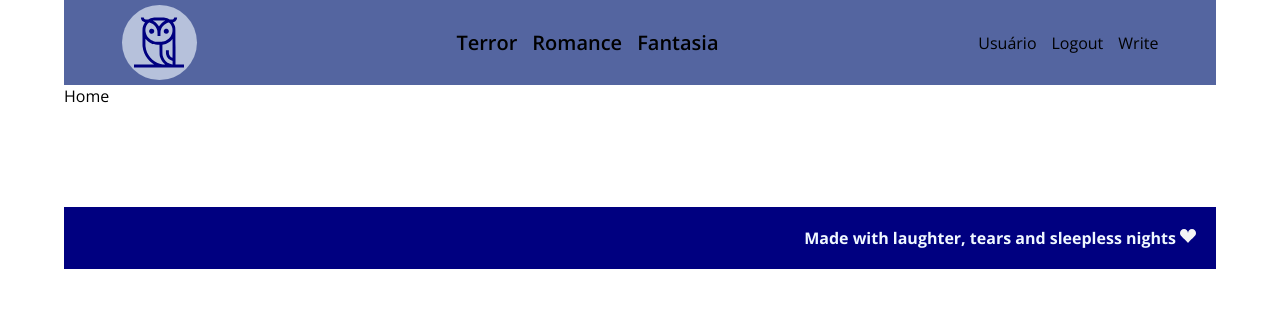
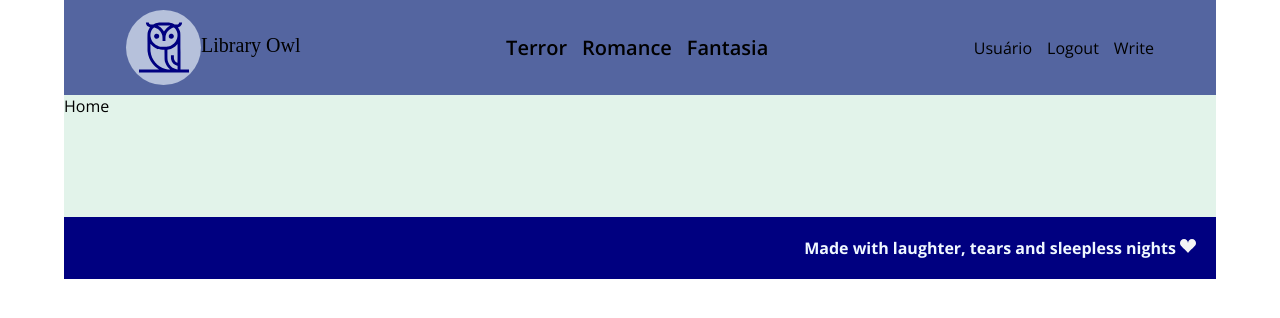
Before and after one commit to AmandaRamosRocha/literary-owl, a React (Create React App) app in the folder client/: page / in a window 1280 px wide. Shown: the top 318 px of the page. Built offline with nearby package versions, Linux system fonts and the light colour scheme.

Commit message:
refactor: added blog name to navbar

```diff
--- a/client/src/components/Navbar.jsx
+++ b/client/src/components/Navbar.jsx
@@ -6,7 +6,10 @@ const Navbar = () => {
   return (
     <div className='navbar'>
         <div className='container'>
-            <div className='logo'><img src={Logo} alt="" /></div>
+            <div className='logoName'>
+              <div className='logo'><img src={Logo} alt="" /></div>
+              <div className='blogName'>Library Owl</div>
+            </div>
             <div className='categories'>
               <Link className='link' to='/?cat=terror' ><h6>Terror</h6></Link>
               <Link className='link' to='/?cat=romance'><h6>Romance</h6></Link>
--- a/client/src/style.scss
+++ b/client/src/style.scss
@@ -3,10 +3,9 @@
     display: flex;
     justify-content: center;
 
-
     .container{
         width: 90%;
-
+        background-color: #E2F3EA;
         .link{
             text-decoration: none;
             color: inherit;
@@ -81,20 +80,31 @@
             display: flex;
             justify-content: center;
             background: rgb(84,101,160);
+            padding: 5px 5px;
             .container{
-                padding: 5px 0px;
+                padding: 5px 5px;
                 display: flex;
                 justify-content: space-between;
+                background: rgb(84,101,160);
 
+                .logoName{
+                    display: flex;
+                    justify-content: center;
                     .logo{
                         background-color: rgba(240, 248, 255, 0.623);
                         width: 75px;
                         height: 75px;
                         border-radius: 50%;
                         display: flex;
-                    justify-content: center;
+                        justify-content:center;
                         img{
                             width: 50px;
+                        }
+                    }
+                    .blogName{
+                        margin-top: 3vh;
+                        font-size: 20px;
+                        font-family:cursive;
                     }
                 }
                 .categories{
@@ -130,4 +140,5 @@
             font-family: monospace;
         }
     }
+
 }
```
Lines whose indentation alone changed are shown as unchanged.
